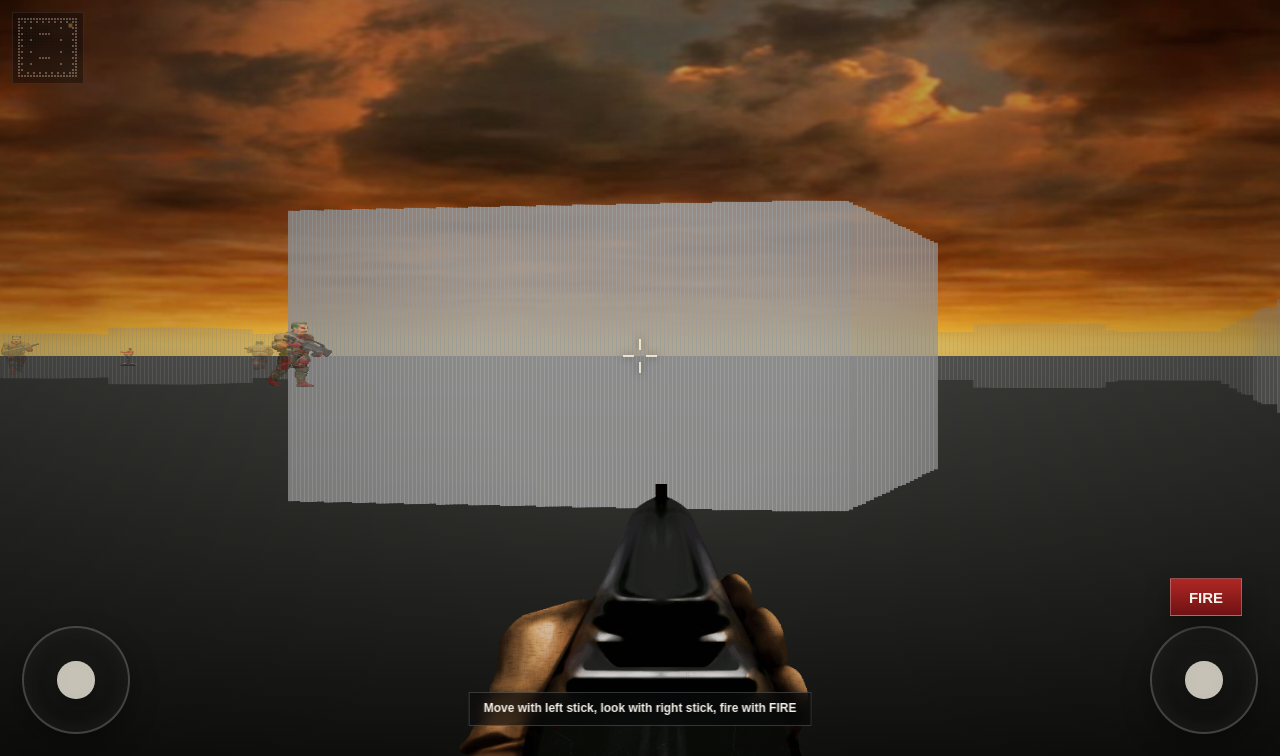
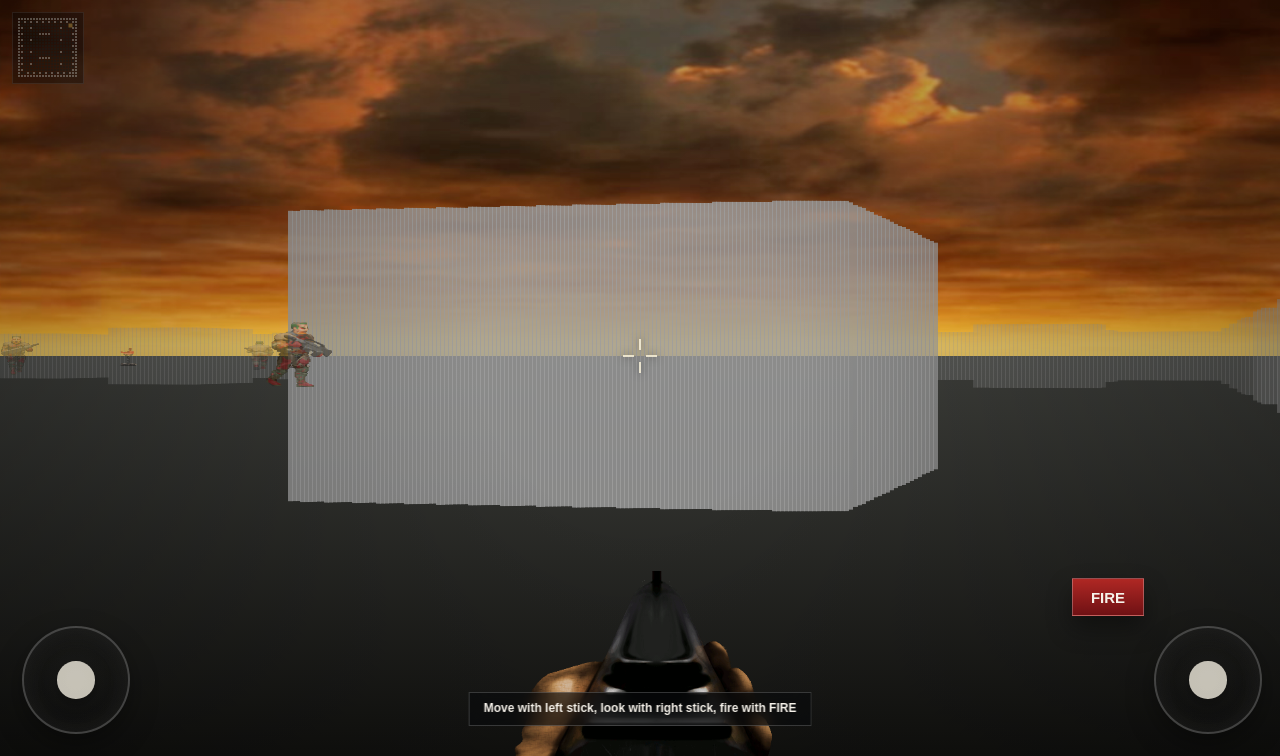
Before and after one commit to itzzdave20/loon-survival-ios, a plain HTML site: page webapp/index.html in a window 1280 px wide. Shown: the part 44-800 px from the top of the page. Drawn offline with Linux system fonts and the light colour scheme.

Commit message:
Center weapon on mobile

```diff
--- a/webapp/app.js
+++ b/webapp/app.js
@@ -63,12 +63,12 @@ const texturePaths = {
 };
 
 const gunCrops = [
-  { x: 0, y: 345, w: 836, h: 705 },
-  { x: 0, y: 189, w: 836, h: 861 },
-  { x: 0, y: 116, w: 837, h: 934 },
-  { x: 166, y: 555, w: 609, h: 487 },
-  { x: 168, y: 0, w: 661, h: 1042 },
-  { x: 56, y: 8, w: 797, h: 1034 }
+  { x: 0, y: 345, w: 836, h: 705, anchorX: 0.52 },
+  { x: 0, y: 189, w: 836, h: 861, anchorX: 0.52 },
+  { x: 0, y: 116, w: 837, h: 934, anchorX: 0.52 },
+  { x: 166, y: 555, w: 609, h: 487, anchorX: 0.5 },
+  { x: 168, y: 0, w: 661, h: 1042, anchorX: 0.52 },
+  { x: 56, y: 8, w: 797, h: 1034, anchorX: 0.52 }
 ];
 
 const audioPaths = {
@@ -342,10 +342,10 @@ function drawGun(now) {
   const height = window.innerHeight;
   const recoil = elapsed < 180 ? Math.sin((elapsed / 180) * Math.PI) * 12 : 0;
   const compact = height < 520;
-  const gunW = Math.min(width * 0.28, height * 0.52, compact ? 300 : 390);
+  const gunW = Math.min(width * 0.22, height * 0.44, compact ? 240 : 330);
   const gunH = gunW * (crop.h / crop.w);
-  const x = width * 0.5 - gunW * 0.52;
-  const y = height - gunH * (compact ? 0.86 : 0.9) + recoil;
+  const x = width * 0.5 - gunW * crop.anchorX;
+  const y = height - gunH * (compact ? 0.72 : 0.78) + recoil;
   ctx.drawImage(img, crop.x, crop.y, crop.w, crop.h, x, y, gunW, gunH);
 }
 
--- a/webapp/styles.css
+++ b/webapp/styles.css
@@ -206,12 +206,12 @@ body,
 }
 
 #right-stick {
-  right: max(22px, env(safe-area-inset-right));
+  right: max(18px, env(safe-area-inset-right));
 }
 
 #fire {
   position: fixed;
-  right: max(38px, env(safe-area-inset-right));
+  right: calc(max(18px, env(safe-area-inset-right)) + clamp(78px, 14vw, 108px) + 10px);
   bottom: calc(max(22px, env(safe-area-inset-bottom)) + clamp(78px, 14vw, 108px) + 10px);
   width: 72px;
   height: 38px;
@@ -297,7 +297,7 @@ body,
   }
 
   #fire {
-    right: max(136px, env(safe-area-inset-right));
+    right: calc(max(18px, env(safe-area-inset-right)) + clamp(78px, 14vw, 108px) + 8px);
     bottom: max(26px, env(safe-area-inset-bottom));
     width: 66px;
     height: 36px;
--- a/webapp/sw.js
+++ b/webapp/sw.js
@@ -1,4 +1,4 @@
-const CACHE_NAME = "loon-survival-web-v11";
+const CACHE_NAME = "loon-survival-web-v12";
 const scope = self.registration.scope;
 const asset = path => new URL(path, scope).href;
 const resourceBase = scope.endsWith("/webapp/") ? new URL("../", scope).href : scope;
```
